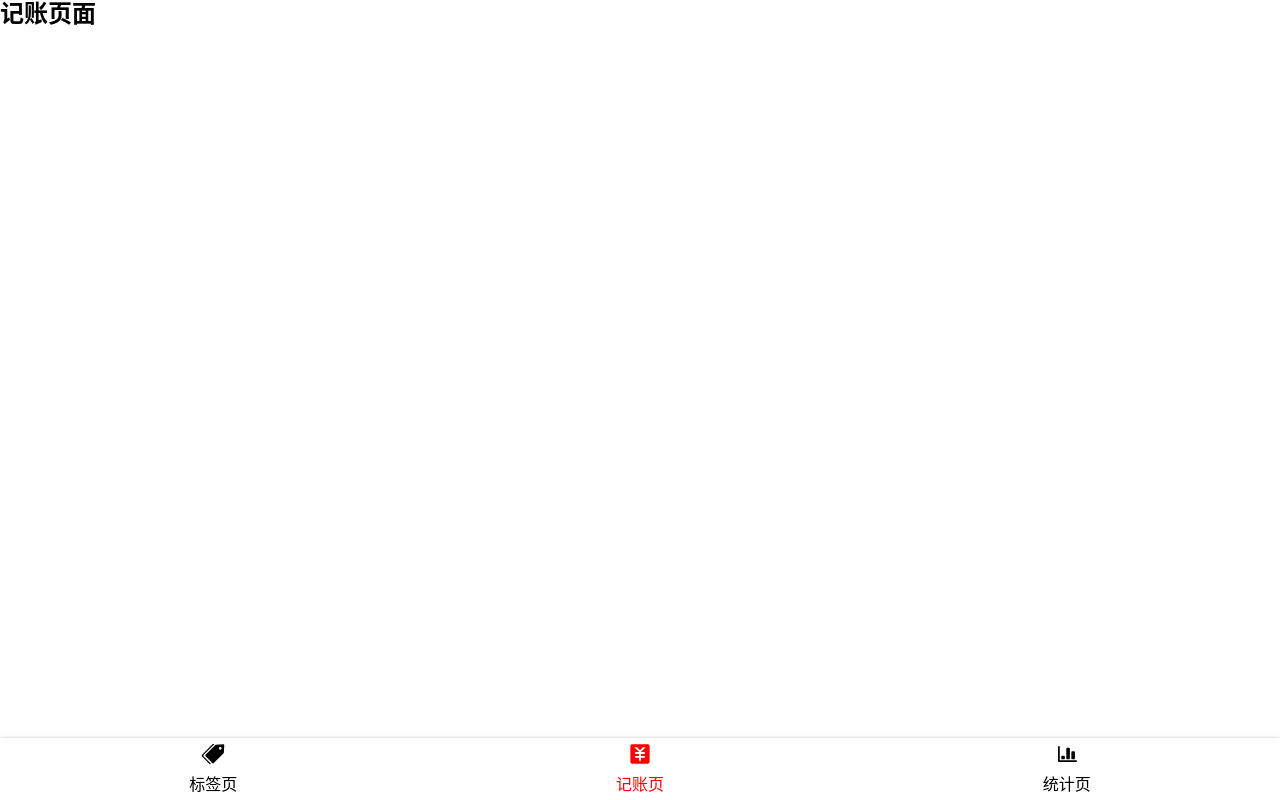
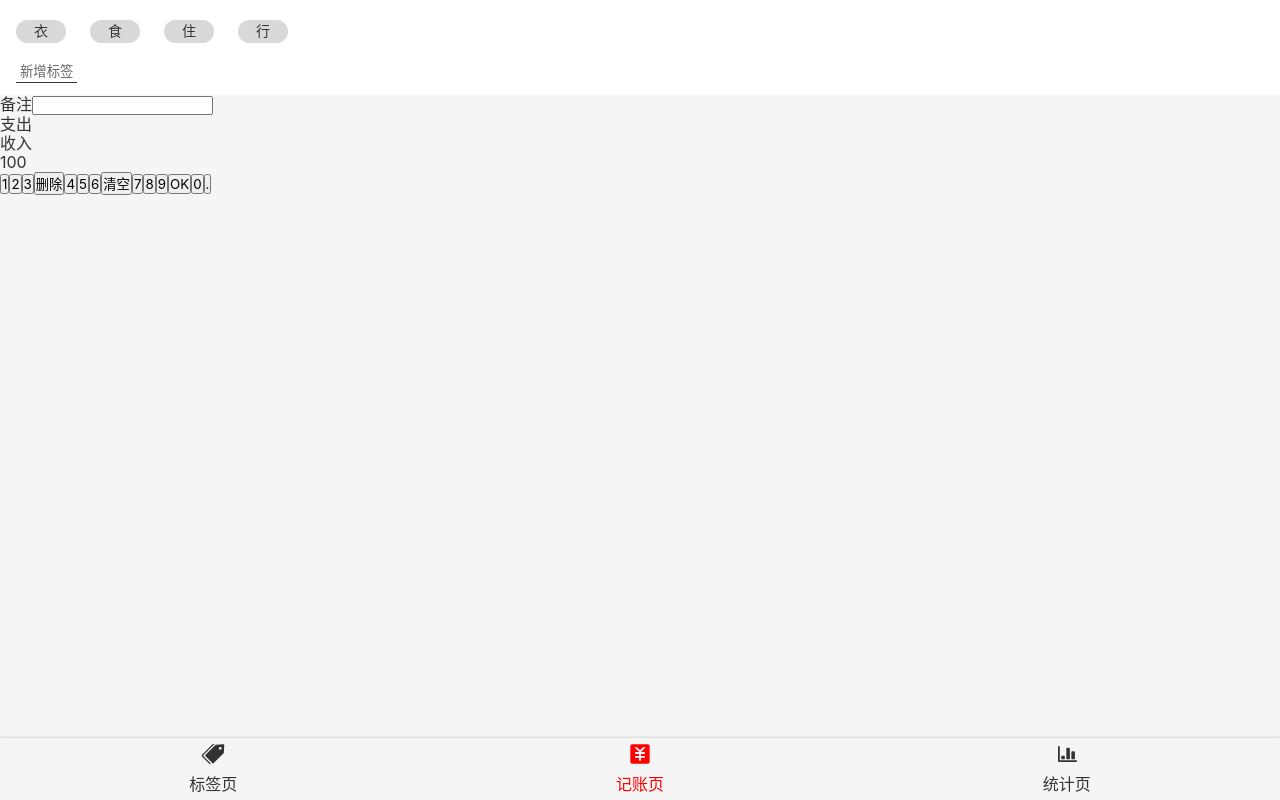
Before and after one commit to JimmeyCheung/morney-react, a React app: page /#/money in a window 1280 px wide. Built offline with nearby package versions, Linux system fonts and the light colour scheme.

Commit message:
完成TasSection UI

```diff
--- a/src/App.tsx
+++ b/src/App.tsx
@@ -5,15 +5,19 @@ import {
   Route,
   Redirect
 } from 'react-router-dom';
-import Layout from 'components/Layout';
+import styled from 'styled-components';
 import Tags from 'views/tags';
 import Statistics from 'views/Statistics';
 import NoMatch from 'components/NoMatch';
 import Money from 'views/Money';
 
+const AppWrapper = styled.div`
+  color: #333;
+`;
 
 function App() {
   return (
+    <AppWrapper>
       <Router>
         <Switch>
           <Route path="/tags">
@@ -31,6 +35,7 @@ function App() {
           </Route>
         </Switch>
       </Router>
+    </AppWrapper>
   );
 }
 export default App;
--- a/src/index.scss
+++ b/src/index.scss
@@ -12,4 +12,8 @@ body {
   font-family: $font-hei;
   font-size: 16px;
   line-height: 1.2;
+  background: #f5f5f5;
 }
+button{
+  font-family: inherit;
+}
--- a/src/views/Money.tsx
+++ b/src/views/Money.tsx
@@ -1,11 +1,70 @@
 import React from 'react';
-import Nav from '../components/Nav';
 import Layout from '../components/Layout';
+import styled from 'styled-components';
+const TagsSection = styled.section`
+  background: #FFFFFF; padding: 12px 16px;
+  > ol { margin: 0 -12px;
+    > li{
+       background: #D9D9D9; border-radius: 18px;
+       display:inline-block; padding: 3px 18px;
+       font-size: 14px; margin: 8px 12px;
+    }
+  }
+  > button{
+    background:none; border: none; padding: 2px 4px;
+    border-bottom: 1px solid #333; color: #666;
+    margin-top: 8px;
+  }
+`;
+const NotesSection = styled.section``;
+const CategorySection = styled.section``;
+const NumberPadSection = styled.section``;
 const Money = () => {
     return (
         <div>
             <Layout>
-                <h2>记账页面</h2>
+                <TagsSection>
+                    <ol>
+                        <li>衣</li>
+                        <li>食</li>
+                        <li>住</li>
+                        <li>行</li>
+                    </ol>
+                    <button>新增标签</button>
+                </TagsSection>
+                <NotesSection>
+                    <label>
+                        <span>备注</span>
+                        <input type="text" />
+                    </label>
+                </NotesSection>
+                <CategorySection>
+                    <ul>
+                        <li>支出</li>
+                        <li>收入</li>
+                    </ul>
+                </CategorySection>
+                <NumberPadSection>
+                    <div>
+                        100
+        </div>
+                    <div>
+                        <button>1</button>
+                        <button>2</button>
+                        <button>3</button>
+                        <button>删除</button>
+                        <button>4</button>
+                        <button>5</button>
+                        <button>6</button>
+                        <button>清空</button>
+                        <button>7</button>
+                        <button>8</button>
+                        <button>9</button>
+                        <button>OK</button>
+                        <button>0</button>
+                        <button>.</button>
+                    </div>
+                </NumberPadSection>
             </Layout>
         </div>
     );
```
Lines whose indentation alone changed are shown as unchanged.
